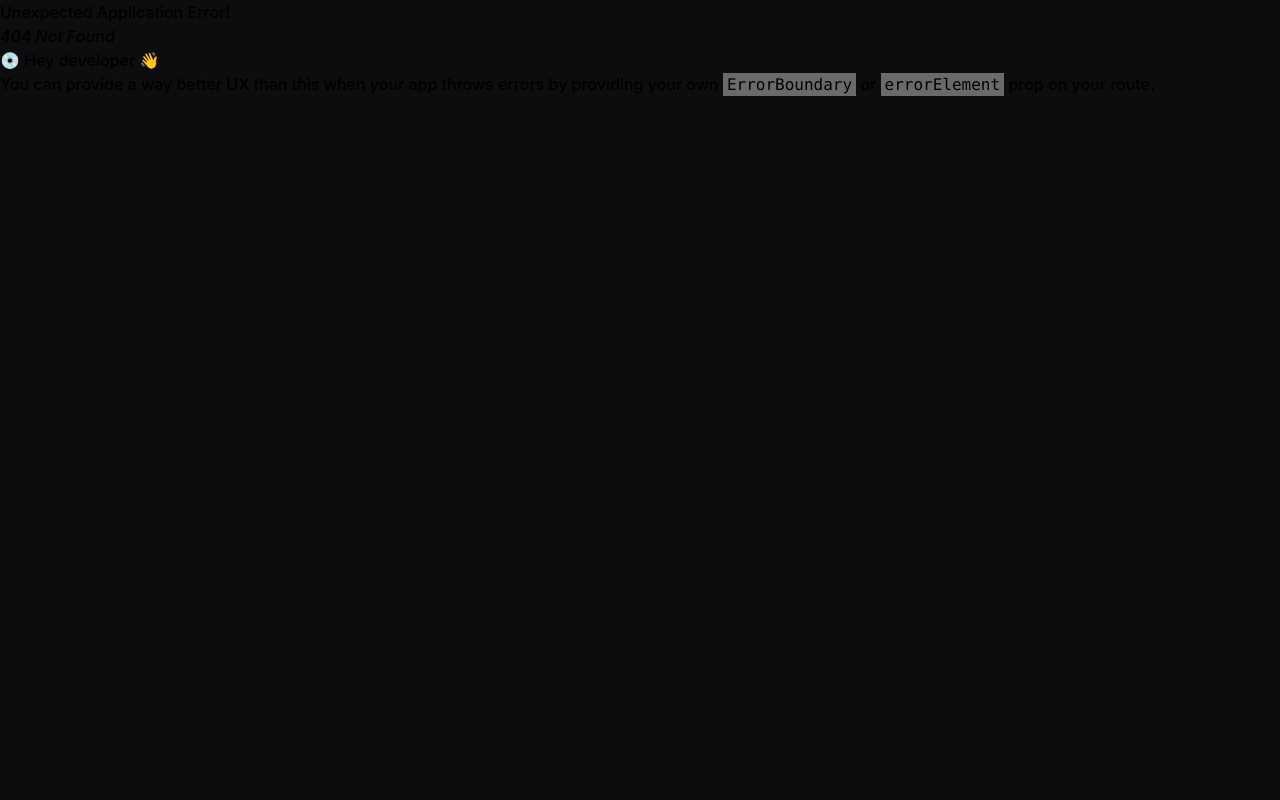
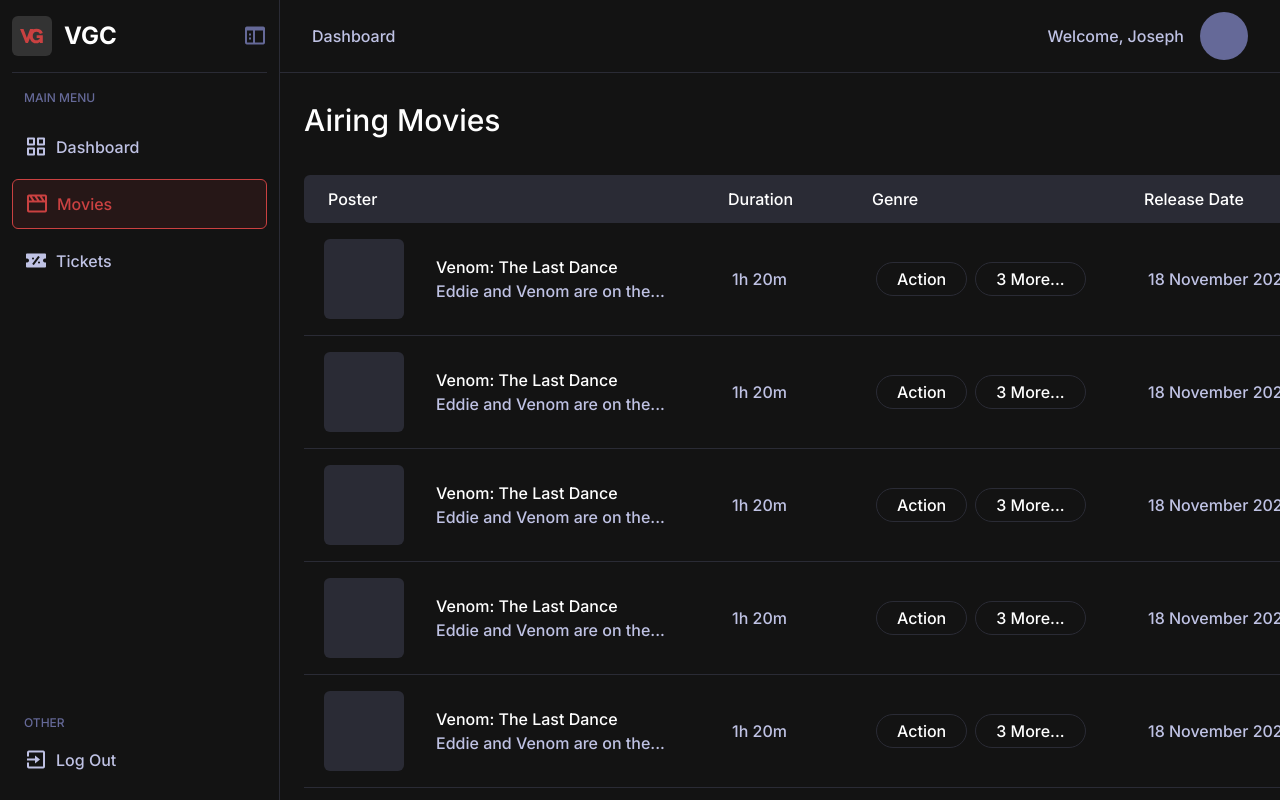
Before and after one commit to Specticall/VGC, a React (Vite) app in the folder client/: page /admin-movies in a window 1280 px wide. Before the commit this address had no page. Built offline with nearby package versions, Linux system fonts and the light colour scheme.

Commit message:
feat: movie page

```diff
--- a/client/src/App.tsx
+++ b/client/src/App.tsx
@@ -7,6 +7,7 @@ import MovieForm from "./pages/MovieForm";
 import MovieList from "./pages/MovieList";
 import MovieAir from "./pages/MovieAir";
 import DesignSystem from "./pages/DesignSystem";
+import AdminMovies from "./pages/AdminMovies";
 
 const router = createBrowserRouter([
   {
@@ -37,6 +38,10 @@ const router = createBrowserRouter([
         path: "movie-air",
         element: <MovieAir />,
       },
+      {
+        path: "admin-movies",
+        element: <AdminMovies />,
+      },
     ],
   },
 ]);
--- a/client/src/components/ui/Button.tsx
+++ b/client/src/components/ui/Button.tsx
@@ -6,7 +6,7 @@ import { cn } from "../../lib/utils";
 import { LoadingSpinner } from "./LoadingSpinner";
 
 const buttonVariants = cva(
-  "flex items-center justify-center whitespace-nowrap rounded-md text-sm font-medium transition-colors focus-visible:outline-none focus-visible:ring-1 focus-visible:ring-ring disabled:pointer-events-none px-6 py-4 transition disabled:opacity-50 leading-[100%]",
+  "flex items-center justify-center whitespace-nowrap rounded-md text-sm font-medium transition-colors focus-visible:outline-none focus-visible:ring-1 focus-visible:ring-ring disabled:pointer-events-none px-6 py-4 transition disabled:opacity-50 leading-[100%] items-center",
   {
     variants: {
       variant: {
--- /dev/null
+++ b/client/src/pages/AdminMovies.tsx
@@ -0,0 +1,49 @@
+import Badge from "../components/ui/Badge";
+import { Button } from "../components/ui/Button";
+import Table from "../components/ui/Table";
+
+export default function AdminMovies() {
+  // minmax(32fr,2fr) minmax(8rem,0.5fr) minmax(16rem,1fr) minmax(16rem,1fr) minmax(8rem,0.5fr)
+  return (
+    <div className="p-6 bg-primary">
+      <div className="flex justify-between items-center mb-8">
+        <h2 className="text-white text-3xl">Airing Movies</h2>
+        <div className="flex items-center gap-4">
+          <Button variant={"primary"}>+ Add Movies</Button>
+        </div>
+      </div>
+      <Table.Root cols="minmax(24rem,2fr) minmax(8rem,0.5fr) minmax(16rem,1fr) minmax(16rem,1fr) minmax(8rem,0.5fr)">
+        <Table.Head>
+          <li>Poster</li>
+          <li>Duration</li>
+          <li>Genre</li>
+          <li>Release Date</li>
+          <li>Rating</li>
+        </Table.Head>
+
+        {new Array(10).fill("x").map(() => {
+          return (
+            <Table.Body>
+              <li className="flex items-center gap-8">
+                <div className="bg-border h-20 aspect-square rounded-md"></div>
+                <div>
+                  <h2 className="text-white">Venom: The Last Dance</h2>
+                  <p className="text-light">Eddie and Venom are on the...</p>
+                </div>
+              </li>
+              <li className="text-light">1h 20m</li>
+              <li className="flex gap-2">
+                <Badge variant={"default"}>Action</Badge>
+                <Badge variant={"default"} className="whitespace-nowrap">
+                  3 More...
+                </Badge>
+              </li>
+              <li className="text-light">18 November 2024</li>
+              <li className="text-light">8.75</li>
+            </Table.Body>
+          );
+        })}
+      </Table.Root>
+    </div>
+  );
+}
--- a/client/src/pages/AppLayout.tsx
+++ b/client/src/pages/AppLayout.tsx
@@ -19,7 +19,9 @@ export default function AppLayout() {
         <Topbar />
         <main className="flex-1 flex flex-col w-full relative">
           <div className="flex column absolute inset-0 overflow-auto">
-            <Outlet />
+            <div className="flex-1">
+              <Outlet />
+            </div>
           </div>
         </main>
       </div>
--- a/client/src/pages/Dashboard.tsx
+++ b/client/src/pages/Dashboard.tsx
@@ -3,11 +3,9 @@ import Statistics from "../components/dashboard/Statistics";
 
 export default function Dashboard() {
   return (
-    <div className="text-white flex-1">
-      <div className="w-full">
-        <Statistics />
-        <AiringMoviesList />
-      </div>
+    <div className="w-full text-white">
+      <Statistics />
+      <AiringMoviesList />
     </div>
   );
 }
```
